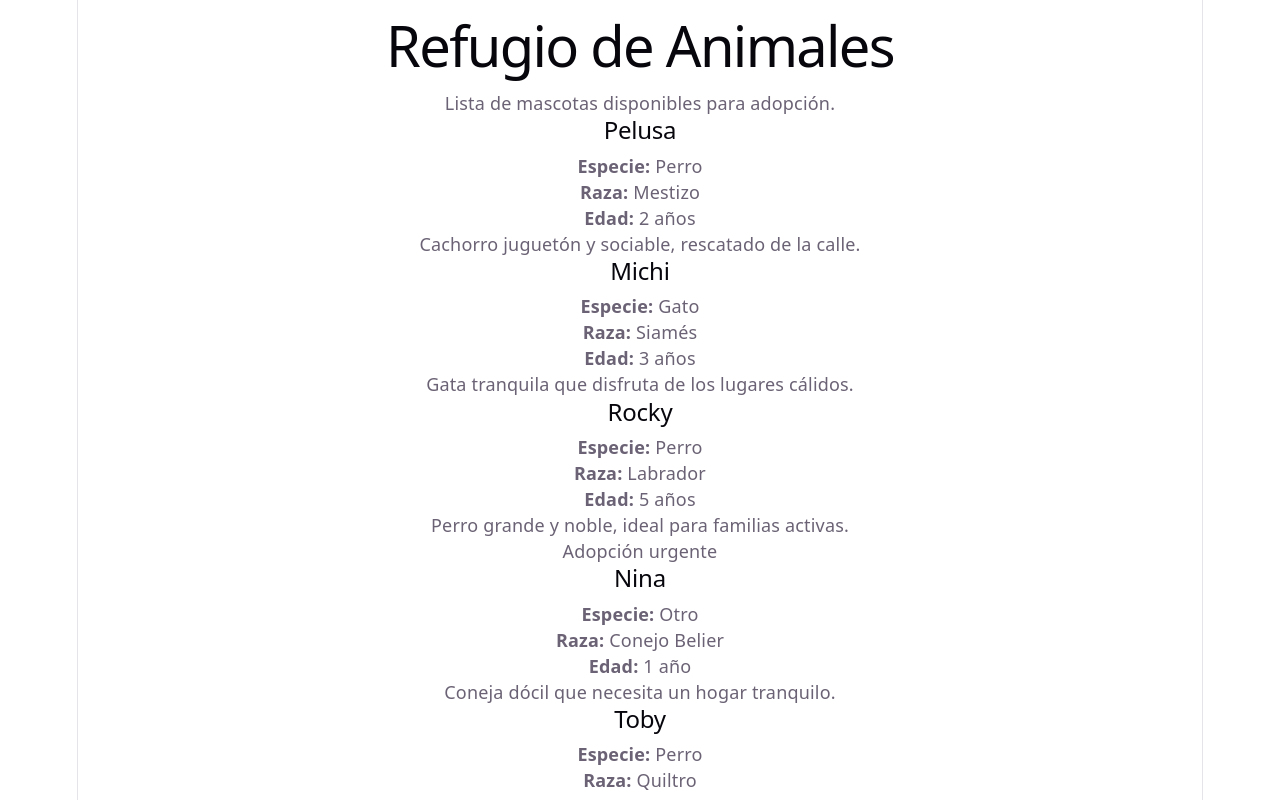
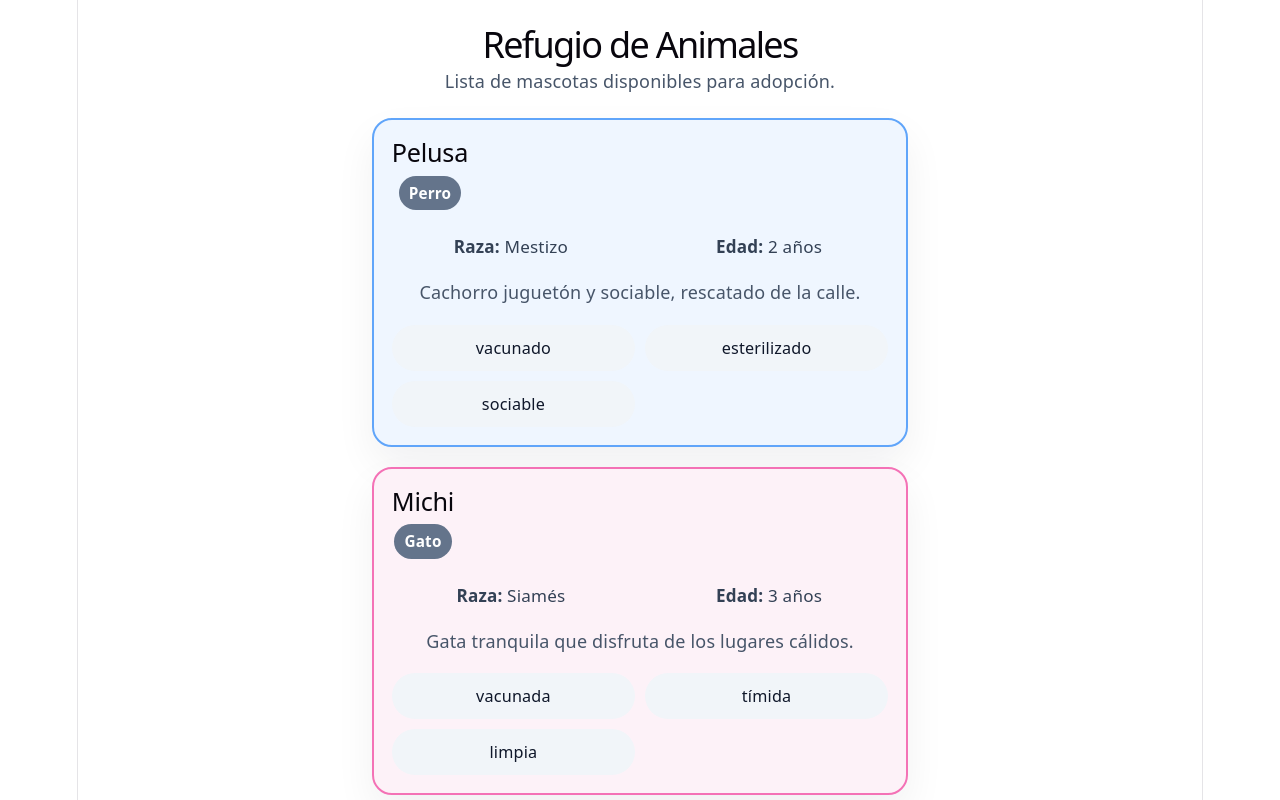
Before and after one commit to milenka69/adoptapet-react, a React (Vite) app: page / in a window 1280 px wide. Shown: the top 800 px of the page. Built offline with nearby package versions, Linux system fonts and the light colour scheme.

Commit message:
Etapa 2 - componente MascotaCard con props y validación

```diff
--- a/package.json
+++ b/package.json
@@ -10,6 +10,7 @@
     "preview": "vite preview"
   },
   "dependencies": {
+    "prop-types": "^15.8.1",
     "react": "^19.2.7",
     "react-dom": "^19.2.7"
   },
--- a/src/App.css
+++ b/src/App.css
@@ -182,3 +182,139 @@
     border-right-color: var(--border);
   }
 }
+
+.App {
+  max-width: 1200px;
+  margin: 0 auto;
+  padding: 32px 20px;
+  color: #1f2937;
+}
+
+.App header {
+  text-align: center;
+  margin-bottom: 24px;
+}
+
+.App header h1 {
+  margin: 0;
+  font-size: clamp(2rem, 2.5vw, 2.75rem);
+}
+
+.App header p {
+  margin: 10px auto 0;
+  max-width: 620px;
+  color: #475569;
+}
+
+.mascotas-list {
+  display: grid;
+  grid-template-columns: repeat(auto-fit, minmax(260px, 1fr));
+  gap: 20px;
+}
+
+.mascota-card {
+  padding: 18px;
+  border: 2px solid #e2e8f0;
+  border-radius: 20px;
+  background: #ffffff;
+  box-shadow: 0 18px 40px rgba(15, 23, 42, 0.06);
+  transition: transform 0.25s ease, box-shadow 0.25s ease;
+}
+
+.mascota-card:hover {
+  transform: translateY(-2px);
+  box-shadow: 0 22px 44px rgba(15, 23, 42, 0.1);
+}
+
+.mascota-header {
+  display: flex;
+  justify-content: space-between;
+  gap: 16px;
+  align-items: flex-start;
+  margin-bottom: 18px;
+}
+
+.mascota-header h2 {
+  margin: 0 0 8px;
+  font-size: 1.4rem;
+}
+
+.especie-label {
+  display: inline-flex;
+  padding: 4px 10px;
+  border-radius: 999px;
+  font-size: 0.85rem;
+  font-weight: 600;
+  color: #ffffff;
+  background: #64748b;
+}
+
+.mascota-meta {
+  display: grid;
+  grid-template-columns: repeat(2, minmax(0, 1fr));
+  gap: 10px 20px;
+  margin-bottom: 16px;
+  color: #334155;
+}
+
+.mascota-meta span {
+  font-size: 0.95rem;
+}
+
+.mascota-descripcion {
+  margin: 0 0 16px;
+  line-height: 1.8;
+  color: #475569;
+}
+
+.mascota-caracteristicas {
+  list-style: none;
+  padding: 0;
+  margin: 0;
+  display: grid;
+  grid-template-columns: repeat(2, minmax(0, 1fr));
+  gap: 10px;
+}
+
+.mascota-caracteristicas li {
+  padding: 10px 12px;
+  border-radius: 999px;
+  font-size: 0.9rem;
+  color: #0f172a;
+  background: #f1f5f9;
+}
+
+.urgente-badge {
+  display: inline-flex;
+  padding: 8px 12px;
+  border-radius: 999px;
+  background: #ef4444;
+  color: white;
+  font-weight: 700;
+  font-size: 0.85rem;
+}
+
+.especie-perro {
+  border-color: #60a5fa;
+  background: #eff6ff;
+}
+
+.especie-gato {
+  border-color: #f472b6;
+  background: #fdf2f8;
+}
+
+.especie-otro {
+  border-color: #fb923c;
+  background: #fff7ed;
+}
+
+@media (max-width: 640px) {
+  .mascota-meta {
+    grid-template-columns: 1fr;
+  }
+
+  .mascota-caracteristicas {
+    grid-template-columns: 1fr;
+  }
+}
--- a/src/App.jsx
+++ b/src/App.jsx
@@ -1,4 +1,6 @@
+import './App.css'
 import { mascotas } from './data/mascotas.js'
+import MascotasCard from './components/MascotasCard.jsx'
 
 function App() {
   return (
@@ -10,19 +12,16 @@ function App() {
 
       <section className="mascotas-list">
         {mascotas.map((mascota) => (
-          <article
+          <MascotasCard
             key={mascota.id}
-            className={`mascota-card ${mascota.adopcionUrgente ? 'urgente' : ''}`}
-          >
-            <h2>{mascota.nombre}</h2>
-            <p><strong>Especie:</strong> {mascota.especie}</p>
-            <p><strong>Raza:</strong> {mascota.raza}</p>
-            <p><strong>Edad:</strong> {mascota.edad} año{mascota.edad === 1 ? '' : 's'}</p>
-            <p>{mascota.descripcion}</p>
-            {mascota.adopcionUrgente && (
-              <span className="urgente-badge">Adopción urgente</span>
-            )}
-          </article>
+            nombre={mascota.nombre}
+            raza={mascota.raza}
+            edad={mascota.edad}
+            especie={mascota.especie}
+            descripcion={mascota.descripcion}
+            caracteristicas={mascota.caracteristicas}
+            adopcionUrgente={mascota.adopcionUrgente}
+          />
         ))}
       </section>
     </main>
--- /dev/null
+++ b/src/components/MascotasCard.jsx
@@ -0,0 +1,30 @@
+function MascotasCard({ nombre, raza, edad, especie, descripcion, caracteristicas, adopcionUrgente }) {
+  const especieClass = `especie-${especie.toLowerCase().replace(/\s+/g, '-')}`
+
+  return (
+    <article className={`mascota-card ${especieClass}`}>
+      <header className="mascota-header">
+        <div>
+          <h2>{nombre}</h2>
+          <span className="especie-label">{especie}</span>
+        </div>
+        {adopcionUrgente && <span className="urgente-badge">Adopción urgente</span>}
+      </header>
+
+      <div className="mascota-meta">
+        <span><strong>Raza:</strong> {raza}</span>
+        <span><strong>Edad:</strong> {edad} año{edad === 1 ? '' : 's'}</span>
+      </div>
+
+      <p className="mascota-descripcion">{descripcion}</p>
+
+      <ul className="mascota-caracteristicas">
+        {caracteristicas.map((item, index) => (
+          <li key={index}>{item}</li>
+        ))}
+      </ul>
+    </article>
+  )
+}
+
+export default MascotasCard
```
Also changed, not shown: ia.txt, 1 other file (tests, documents, lock files or other folders).
